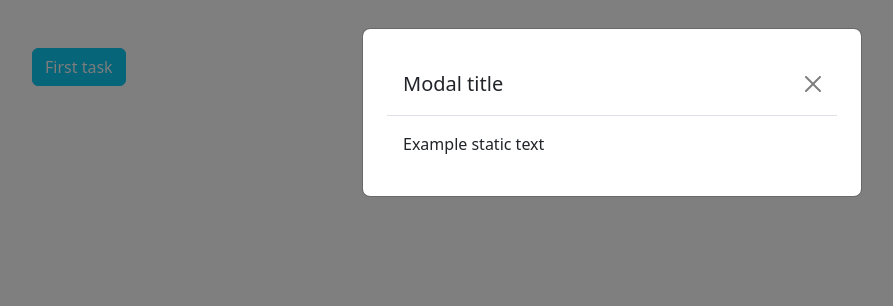
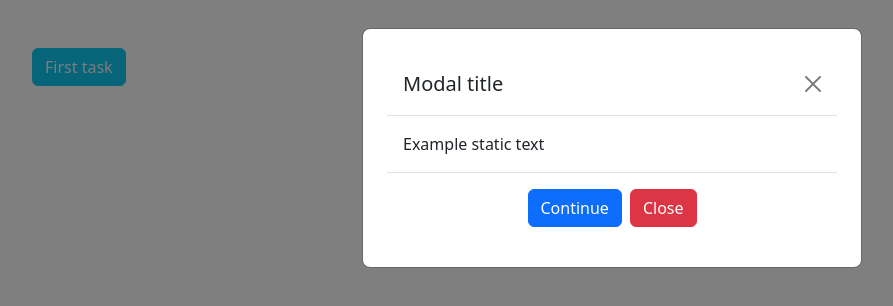
Before and after one commit to ntbcmnn/homework58, a React (Vite) app: page / in a window 1280 px wide. Both pictures are taken after a click on the button "First task". Shown: the top 306 px of the page, without its empty margins (28-921 px from the left). Built offline with nearby package versions, Linux system fonts and the light colour scheme; the HTML template or start-up script is replaced by a standard one.

Commit message:
Displayed 2 buttons with different functionality using the map method. Additional task completed

```diff
--- a/src/UI/Modal/Modal.tsx
+++ b/src/UI/Modal/Modal.tsx
@@ -1,5 +1,6 @@
 import React from "react";
 import Backdrop from "./Backdrop/Backdrop.tsx";
+import { IModal } from "../../../types";
 
 interface Props extends React.PropsWithChildren {
   show: boolean;
@@ -8,6 +9,20 @@ interface Props extends React.PropsWithChildren {
 }
 
 const Modal: React.FC<Props> = ({ show, title, onModalClick, children }) => {
+  const modalButtons: IModal[] = [
+    {
+      type: "primary",
+      label: "Continue",
+      onClick: () => console.log("Continue clicked"),
+    },
+    {
+      type: "danger",
+      label: "Close",
+      onClick: onModalClick,
+    },
+  ];
+
+
   return (
     <>
       <Backdrop show={show} />
@@ -21,6 +36,18 @@ const Modal: React.FC<Props> = ({ show, title, onModalClick, children }) => {
             <div className="d-flex flex-column pt-3">
               {children}
             </div>
+            <div className="modal-footer justify-content-center">
+              {modalButtons.map((btn, index) => (
+                <button
+                  type="button"
+                  key={index}
+                  className={`btn btn-${btn.type}`}
+                  onClick={btn.onClick}
+                >
+                  {btn.label}
+                </button>
+              ))}
+            </div>
           </div>
         </div>
       </div>
```
